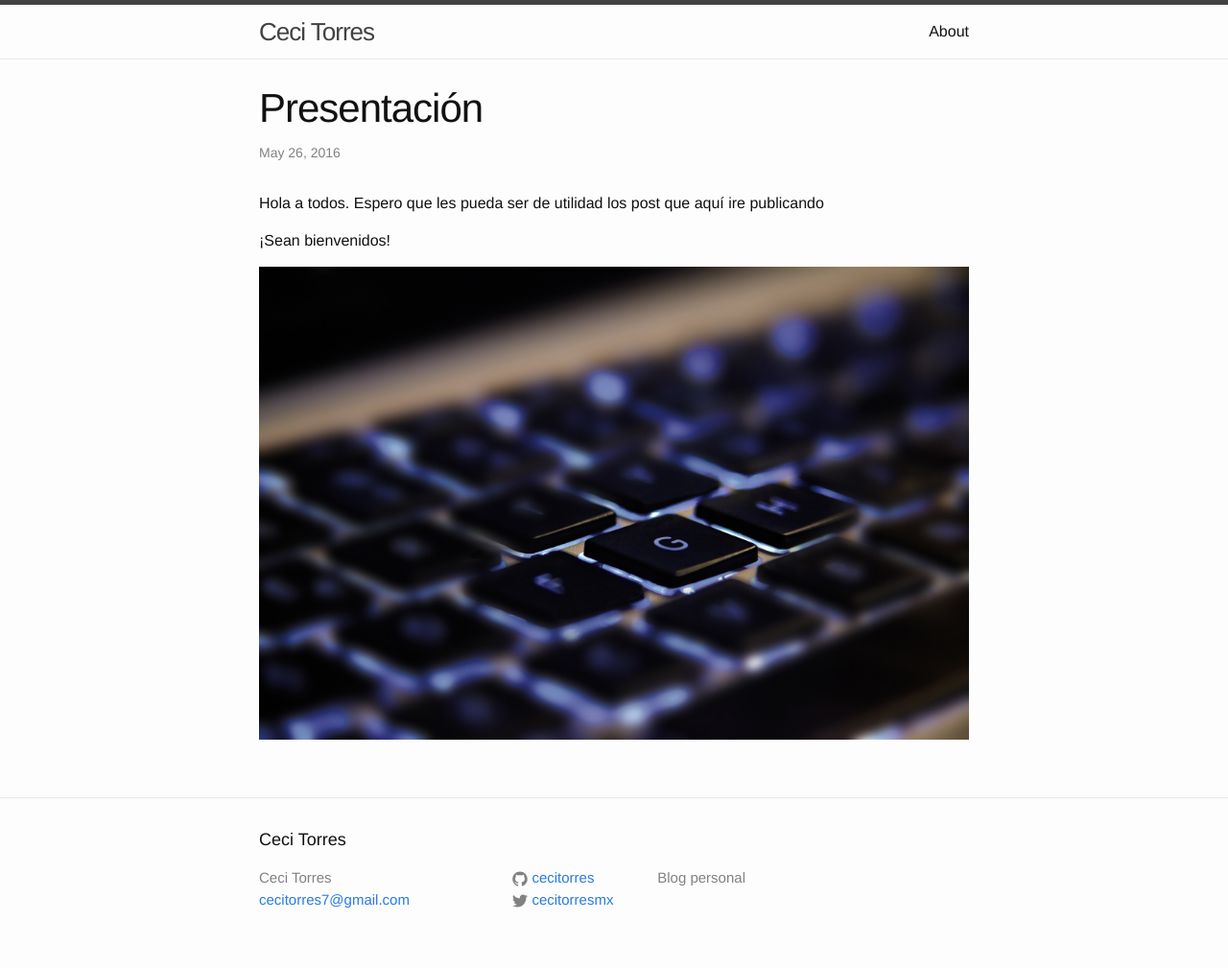
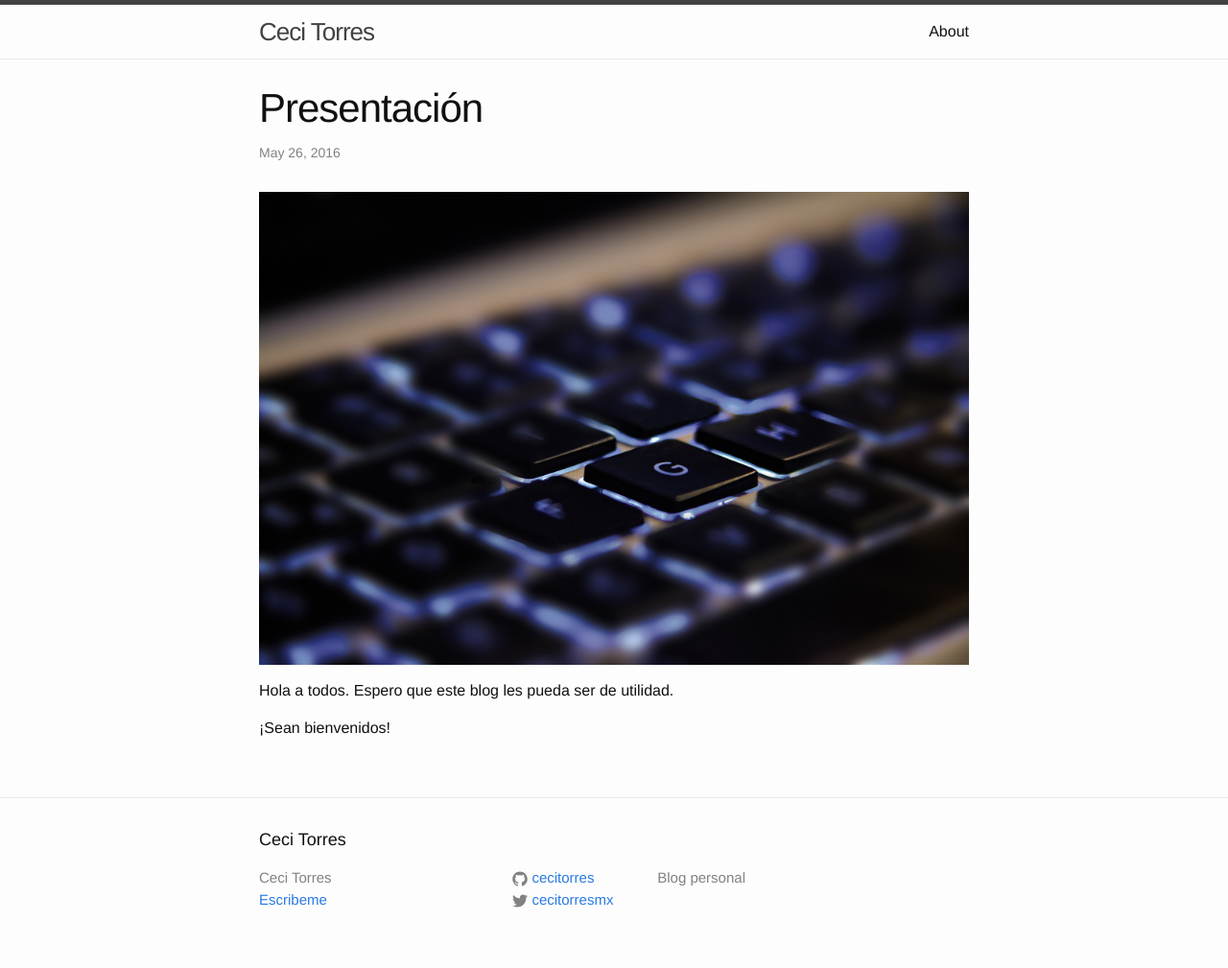
Before and after one commit to cecitorres/jekyll, a Jekyll site: the page built from _posts/2016-05-26-bienvenida-al-blog.markdown, in a window 1280 px wide. Shown: the whole page at 96% size. Built offline with Jekyll 4.4.1, drawn with Linux system fonts in a browser that asks for light colours.

```diff
--- a/_includes/footer.html
+++ b/_includes/footer.html
@@ -8,7 +8,7 @@
       <div class="footer-col footer-col-1">
         <ul class="contact-list">
           <li>{{ site.title }}</li>
-          <li><a href="mailto:{{ site.email }}">{{ site.email }}</a></li>
+          <li><a href="mailto:{{ site.email }}">Escribeme</a></li>
         </ul>
       </div>
 
--- a/_posts/2016-05-26-bienvenida-al-blog.markdown
+++ b/_posts/2016-05-26-bienvenida-al-blog.markdown
@@ -4,8 +4,8 @@ title:  "Presentación"
 date:   2016-05-26 16:30:25 -0500
 categories: bienvenida
 ---
-Hola a todos. Espero que les pueda ser de utilidad los post que aquí ire publicando
+![Teclado]({{ site.url }}/assets/teclado.jpg)
+
+Hola a todos. Espero que este blog les pueda ser de utilidad.
 
 ¡Sean bienvenidos!
-
-![Teclado]({{ site.url }}/assets/teclado.jpg)
```
Also changed, not shown: _posts/2016-05-26-welcome-to-jekyll.markdown (deleted, +0 -25 lines), _posts/2016-06-12-programar-es-cosa-de-niños.markdown (added, +35 -0 lines).
